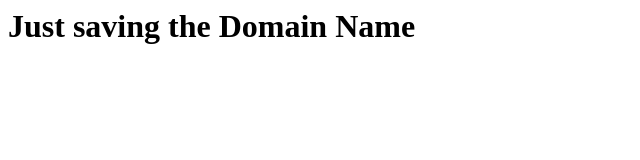
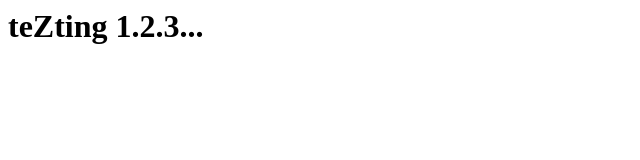
Before and after one commit to zsphinxyz/zsphinxnetlify, a plain HTML site: page index.html in a window 1280 px wide. Shown: the whole page, without its empty margins (0-640 px from the left). Drawn offline with Linux system fonts and the light colour scheme.

Commit message:
Update index.html

```diff
--- a/index.html
+++ b/index.html
@@ -1,3 +1,3 @@
 <html>
-  <h1> Just saving the Domain Name </h1>
+  <h1> teZting 1.2.3... </h1>
 </html>
```
